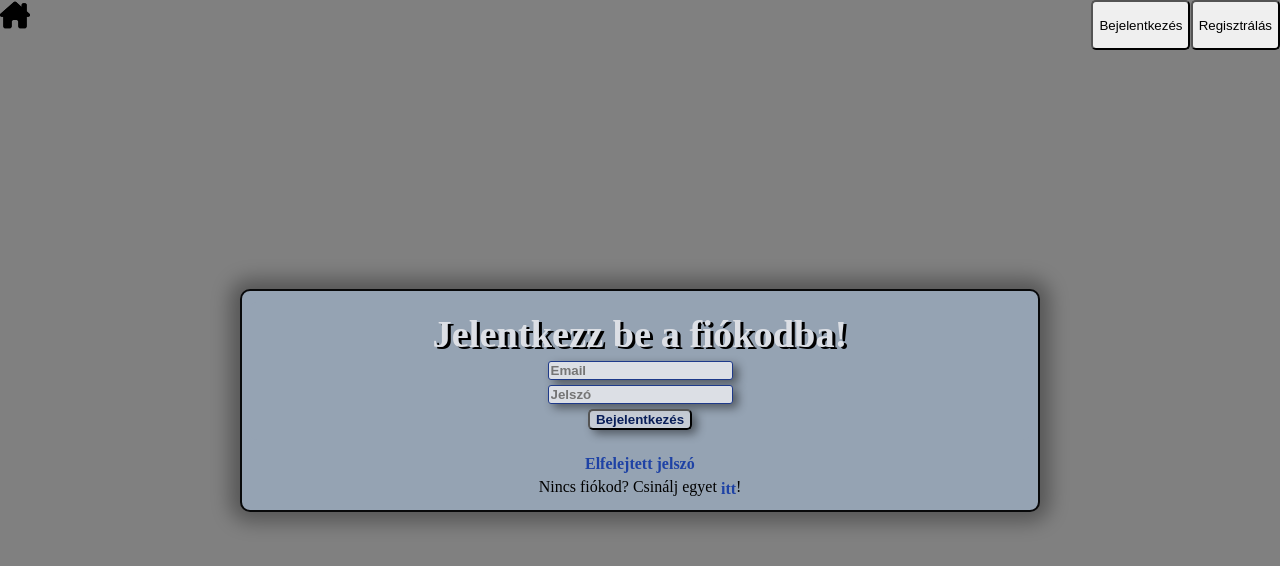
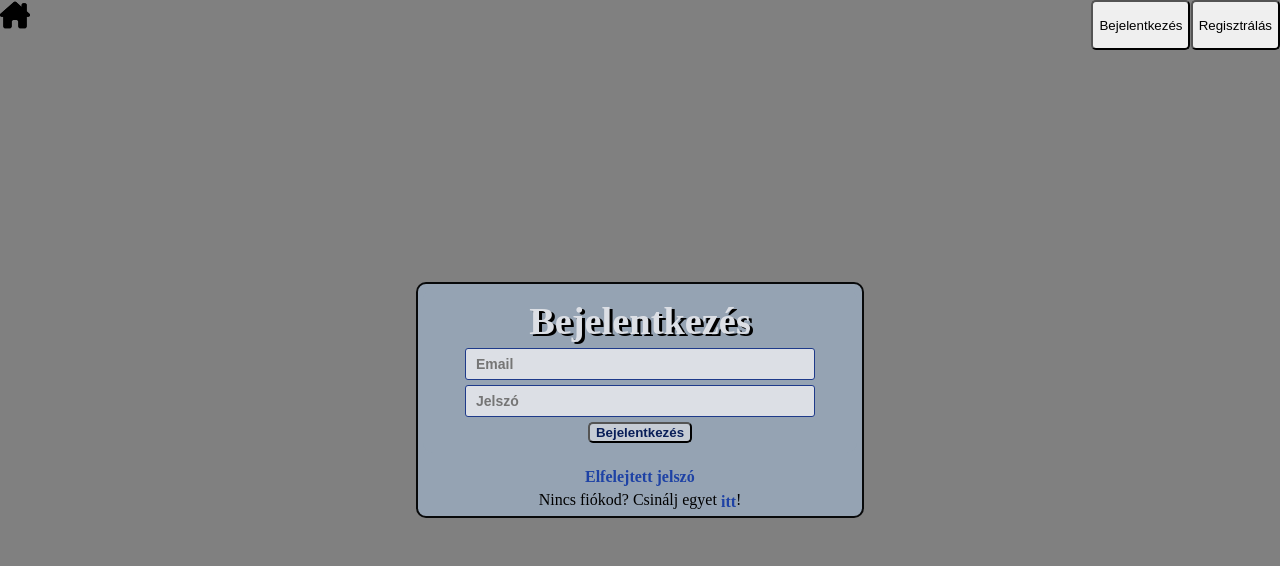
Before and after one commit to hanakkristof/ParkD-frontend, a React (Vite) app: page /signin in a window 1280 px wide. Shown: the top 566 px of the page. Built offline with nearby package versions, Linux system fonts and the light colour scheme; no server answers.

Commit message:
login page rework

```diff
--- a/src/App.css
+++ b/src/App.css
@@ -1,76 +1,36 @@
-*{
-  box-sizing: border-box;
-  margin: 0;
-}
-
-.homeContainer{
-  display: flex;
-  align-items: center;
-  justify-content: center;
-  background-size: cover;
-  background-position: center;
-
-
-}
-
-.banner{
-  display: flex;
-  flex-direction: column;
-  gap: 15px;
-  height: 100vh;
-  /*background: linear-gradient(32deg,white, grey 100%);*/
-  background-color: grey;
-  width: 100%;
-  align-items: center;
-  justify-content: center;
-  padding: 15px;
-
-}
-
-.enterButton{
-  background: #FF2400;
-  background: linear-gradient(139deg,rgba(255, 36, 0, 1) 0%, rgba(127, 0, 255, 1) 100%);
-  color: rgb(227, 222, 222);
-  cursor: pointer;
-}
-
-.floorPlan{
-  display: flex;
-  align-items: center;
-  justify-content: center;
-  min-height: 100vh;
-}
-.house{
-  z-index: 1;
-}
-
-.homeh1{
-    color: white;
-    margin-bottom: 30px;
-    font-size: 100px;
-    font-family: system-ui, -apple-system, BlinkMacSystemFont, 'Segoe UI', Roboto, Oxygen, Ubuntu, Cantarell, 'Open Sans', 'Helvetica Neue', sans-serif;
-}
-
-
-
-
-
-:root{
-    --primary: #443742ff;
-    --secondary: #846c5bff;
-    --accent: #cea07eff;
-    --background: #edd9a3ff;
-    --disabled: #e2e8c0ff;
-
-    background-color: grey;
-}
+/* ============================================================
+   GLOBAL RESET & ROOT VARIABLES
+   ============================================================ */
 
 *{
     box-sizing: border-box;
     margin: 0;
 }
 
-.home{
+:root {
+    --primary:    #443742ff;
+    --secondary:  #846c5bff;
+    --accent:     #cea07eff;
+    --background: #edd9a3ff;
+    --disabled:   #e2e8c0ff;
+
+    background-color: grey;
+}
+
+
+/* ============================================================
+   LAYOUT — HOME / BANNER
+   ============================================================ */
+
+.homeContainer {
+    display: flex;
+    align-items: center;
+    justify-content: center;
+    background-size: cover;
+    background-position: center;
+}
+
+.home {
     background-image: url(assets/cover_small.jpg);
     height: 100vh;
     background-repeat: no-repeat;
@@ -82,42 +42,103 @@
     align-items: center;
     cursor: pointer;
 }
-.mainHome{
+
+.mainHome {
     height: 2vh;
 }
 
-.Gonb{
+.banner {
     display: flex;
+    flex-direction: column;
+    gap: 15px;
+    height: 100vh;
+    background-color: grey;
+    width: 100%;
+    align-items: center;
     justify-content: center;
-    justify-self: center;
-    max-width: 500px;
-    font-size: larger;
-    background-color: var(--disabled);
+    padding: 15px;
 }
-.recipesBase{
+
+.homeh1 {
+    color: white;
+    margin-bottom: 30px;
+    font-size: 100px;
+    font-family: system-ui, -apple-system, BlinkMacSystemFont, 'Segoe UI', Roboto, Oxygen,
+                 Ubuntu, Cantarell, 'Open Sans', 'Helvetica Neue', sans-serif;
+}
+
+.enterButton {
+    background: linear-gradient(139deg, rgba(255, 36, 0, 1) 0%, rgba(127, 0, 255, 1) 100%);
+    color: rgb(227, 222, 222);
+    cursor: pointer;
+}
+
+.floorPlan {
+    display: flex;
+    align-items: center;
+    justify-content: center;
+    min-height: 100vh;
+}
+
+.house {
+    z-index: 1;
+}
+
+
+/* ============================================================
+   LAYOUT — HEADER
+   ============================================================ */
+
+.MyHeaderCss {
+    position: fixed;
+    top: 0;
+    width: 100%;
+    background: transparent;
+    z-index: 1;
+}
+
+.MyHeaderImage {
+    float: right;
+    height: 50px;
+}
+
+.MyHeaderCssButton {
+    float: right;
+    height: 50px;
+    background-color: linear-gradient(32deg, white, grey 100%);
+    color: black;
+    cursor: pointer;
+    border-radius: 5px;
+    margin-left: 0.2px;
+}
+
+
+/* ============================================================
+   LAYOUT — RECIPES
+   ============================================================ */
+
+.recipesBase {
     background-color: var(--background);
     width: 100%;
     padding-top: 100px;
+}
 
-}
-.recipesTitle{
+.recipesTitle {
     font-size: 30px;
     margin-top: 10px;
     display: flex;
     flex-wrap: wrap;
     justify-content: center;
-
-
 }
 
-.recipesBase button{
+.recipesBase button {
     background-color: var(--primary);
     color: white;
     padding: 5px;
     border-radius: 10px;
 }
 
-.addnewRecipes{
+.addnewRecipes {
     background-color: var(--background);
     height: 100vh;
     display: flex;
@@ -126,7 +147,7 @@
     align-items: center;
 }
 
-.newrecipeForm{
+.newrecipeForm {
     display: flex;
     flex-direction: column;
     align-items: center;
@@ -138,44 +159,35 @@
     border-radius: 20px;
 }
 
-input[type="file"] {
-  display: none;
+.Gonb {
+    display: flex;
+    justify-content: center;
+    justify-self: center;
+    max-width: 500px;
+    font-size: larger;
+    background-color: var(--disabled);
 }
 
-.custom-file-upload {
-  border: 2px solid black;
-  background-color: white;
-  width: 200px;
-  display: inline-block;
-  padding: 6px 12px;
-  cursor: pointer;
-  margin-top: 5px;
-  margin-bottom: 5px;
-  text-align: center;
+
+/* ============================================================
+   LAYOUT — INGREDIENT CARDS
+   ============================================================ */
+
+.cardok {
+    background-color: var(--accent);
+    border-radius: 20px;
+    padding: 20px;
+    max-width: 540px;
 }
 
-li::marker{
-    color: black;
-}
-li{
-    text-transform: capitalize;
-}
-ul{
-    padding-bottom: 10px;
-}
-.hozzavalok{
+.hozzavalok {
     max-width: 500px;
     text-align: center;
     padding-top: 10px;
     padding-bottom: 10px;
 }
-.cardok{
-    background-color: var(--accent);
-    border-radius: 20px;
-    padding: 20px;
-    max-width: 540px;
-}
-.hozzavalokBase{
+
+.hozzavalokBase {
     display: flex;
     flex-direction: column;
     justify-content: center;
@@ -184,107 +196,55 @@ ul{
     border-radius: 20px;
 }
 
-.MyHeaderCss{
-    position: fixed;
-    top: 0;
-    width: 100%;
-    background: transparent;
-    z-index: 1;
+.hozzavalokList {
+    float: left;
 }
 
 
-.MyHeaderCssButton{
-    float: right;
-    height: 50px;
-    background-color: linear-gradient(32deg,white, grey 100%);
-    color: black;
-    cursor: pointer;
-    border-radius: 5px;
-    margin-left: 0.2px;
-}
+/* ============================================================
+   LAYOUT — SIGN IN / SIGN UP
+   ============================================================ */
 
-.MyCssButton{
-    background-color: var(--primary);
-    color: white;
-    border-radius: 5px;
-    margin-left: 0.2px;
-}
-
-.logOutButton{
-    margin-left: 5px;
-}
-
-.MyHeaderImage{
-    float: right;
-    height: 50px;
-}
-
-.signinBase{
+.signinBase {
     display: flex;
     flex-direction: column;
     align-items: center;
     justify-content: center;
-    width: clamp(600px, 65vw, 800px);
+    width: clamp(300px, 35vw, 450px);
     margin: 0;
     background-color: #95a3b3;
     border: 2px solid #000000f1;
     border-radius: 10px;
-    box-shadow: 0px 0px 19px 10px rgba(0,0,0,0.33);
     padding: 5px;
     gap: 15px;
-    height: 223px;
+    height: auto;
 }
 
-.signinBase h1{
+.signinBase h1 {
     font-size: clamp(2rem, 3vw, 3rem);
     align-self: center;
     color: #DCDFE5;
     text-shadow: 3px 2px 0px #000000;
 }
 
-.logInBtn{
-    max-width: 200px;
-    background-color: #dcdfe5af;
+.signinBase a {
+    display: inline-block;
+    text-decoration: none;
+    color: #1e42a5;
     font-weight: bold;
-    color: #091e58;
-    border-radius: 5px;
-    box-shadow: 5px 4px 10px 0px rgba(0,0,0,0.45);
-    transition: all 0.3s ease-in-out;
+    transition: transform 0.2s ease-in-out, color 0.2s ease;
+    transform-origin: center;
+    vertical-align: middle;
+    will-change: transform;
 }
 
-.logInBtn:hover{
+.signinBase a:hover {
     transform: scale(1.08);
-    cursor: pointer;
-    color: #1e42a5;
-
-}
-.logInBtn:active{
-    color: #0e1f4e;
-    outline: #091e58 1px solid;
+    letter-spacing: 0.5;
+    color: #162d6b;
 }
 
-
-.signinForm input{
-    max-width: 350px;
-    color: #1e3a8a;
-    border-radius: 3px;
-    border: 1.5px #1e3a8a solid;
-    background-color: #DCDFE5;
-    font-weight: bold;
-    box-shadow: 5px 4px 10px 0px rgba(0,0,0,0.45);
-    transition: transform 0.3s ease, box-shadow 0.3s ease, background-color 0.3s ease;
-    display: block;
-}
-.signinForm input:focus{
-    transform: scale(1.2);
-    color: rgb(0, 0, 0);
-    outline: 2px solid #4682B4;
-    border: 1.5px transparent solid;
-    box-shadow: 11px 10px 10px 0px rgba(0,0,0,0.45);
-
-}
-
-.signinForm{
+.signinForm {
     display: flex;
     width: 100%;
     flex-direction: column;
@@ -296,28 +256,28 @@ ul{
     justify-content: center;
 }
 
-.signinBase a{
-    display: inline-block;
-    text-decoration: none;
-    color: #1e42a5;
+.signinForm input {
+    width: 100%;
+    max-width: 350px;
+    padding: 7px 10px;
+    font-size: 0.875rem;
+    color: #1e3a8a;
+    border-radius: 3px;
+    border: 1.5px #1e3a8a solid;
+    background-color: #DCDFE5;
     font-weight: bold;
-    transition: transform 0.2s ease-in-out, color 0.2s ease;
-    transform-origin: center;
-    vertical-align: middle;
-    will-change: transform;
+    transition: transform 0.3s ease, background-color 0.3s ease;
+    display: block;
 }
 
-.signinBase a:hover{
-    transform: scale(1.08);
-    letter-spacing: 0.5;
-    color: #162d6b;
-
+.signinForm input:focus {
+    transform: scale(1.2);
+    color: rgb(0, 0, 0);
+    outline: 2px solid #4682B4;
+    border: 1.5px transparent solid;
 }
 
-
-
-
-.signupBase{
+.signupBase {
     display: flex;
     flex-direction: column;
     height: 100vh;
@@ -326,7 +286,15 @@ ul{
     color: var(--primary);
 }
 
-.signupForm{
+/* Page wrapper — centers the login box */
+.signinPage {
+    display: flex;
+    height: 100vh;
+    align-items: center;
+    justify-content: center;
+}
+
+.signupForm {
     display: flex;
     flex-direction: column;
     background-color: var(--accent);
@@ -334,36 +302,114 @@ ul{
     border-radius: 10px;
 }
 
-.itt{
-    cursor: pointer;
-    color: var(--background);
+
+/* ============================================================
+   BUTTONS
+   ============================================================ */
+
+.MyCssButton {
+    background-color: var(--primary);
+    color: white;
+    border-radius: 5px;
+    margin-left: 0.2px;
 }
 
-.pageNotFound{
-    display: flex;
-    justify-content: center;
-    height: 100vh;
-    align-items: center;
-    font-size: 100px;
-
+.logInBtn {
+    max-width: 200px;
+    background-color: #dcdfe5af;
+    font-weight: bold;
+    color: #091e58;
+    border-radius: 5px;
+    transition: all 0.3s ease-in-out;
 }
 
-.deleteAccountButton{
+.logInBtn:hover {
+    transform: scale(1.08);
+    cursor: pointer;
+    color: #1e42a5;
+}
+
+.logInBtn:active {
+    color: #0e1f4e;
+    outline: #091e58 1px solid;
+}
+
+.logOutButton {
+    margin-left: 5px;
+}
+
+.deleteAccountButton {
     position: fixed;
     bottom: 5px;
     right: 5px;
     background-color: red;
 }
 
-.hozzavalokList{
-    float: left;
+
+/* ============================================================
+   LISTS
+   ============================================================ */
+
+li::marker {
+    color: black;
 }
 
-@media only screen and (max-width:600px){
-    .cardok{
+li {
+    text-transform: capitalize;
+}
+
+ul {
+    padding-bottom: 10px;
+}
+
+
+/* ============================================================
+   FILE UPLOAD
+   ============================================================ */
+
+input[type="file"] {
+    display: none;
+}
+
+.custom-file-upload {
+    border: 2px solid black;
+    background-color: white;
+    width: 200px;
+    display: inline-block;
+    padding: 6px 12px;
+    cursor: pointer;
+    margin-top: 5px;
+    margin-bottom: 5px;
+    text-align: center;
+}
+
+
+/* ============================================================
+   MISC
+   ============================================================ */
+
+.itt {
+    cursor: pointer;
+    color: var(--background);
+}
+
+.pageNotFound {
+    display: flex;
+    justify-content: center;
+    height: 100vh;
+    align-items: center;
+    font-size: 100px;
+}
+
+
+/* ============================================================
+   MEDIA QUERIES
+   ============================================================ */
+
+@media only screen and (max-width: 600px) {
+    .cardok {
         max-width: 100%;
         font-size: 20px;
         padding: 10px;
-
     }
 }
--- a/src/App.jsx
+++ b/src/App.jsx
@@ -17,7 +17,6 @@ function App() {
 
   return (
     <MyUserProvider>
-      <div className='parentDiv'>
         <MyHeader />
         <Routes>
           <Route path="/" element={<HomePage />} />
@@ -29,7 +28,6 @@ function App() {
           <Route path='/*' element={<PageNotFound/>}/>
           <Route path='/addnew' element={<ParkolohazForm/>}/>
         </Routes>
-      </div>
     </MyUserProvider>
   )
 }
--- a/src/components/SignIn.jsx
+++ b/src/components/SignIn.jsx
@@ -22,9 +22,10 @@ export const SignIn = () => {
     }
 
     return (
-        <div className='signinBase'>
+        <div className='signinPage'>
+            <div className='signinBase'>
             <form className='signinForm' onSubmit={handleSubmit}>
-                <h1>Jelentkezz be a fiókodba!</h1>
+                <h1>Bejelentkezés</h1>
                 <input name='email' type="email" placeholder='Email' required />
                 <input name='password' type="password" placeholder='Jelszó' required />
 
@@ -34,6 +35,7 @@ export const SignIn = () => {
 
             <p>Nincs fiókod? Csinálj egyet <a onClick={() => navigate("/signup")} style={{ cursor: "pointer"}}>itt</a>!</p></div>
 
+            </div>
         </div>
     )
 }
```
